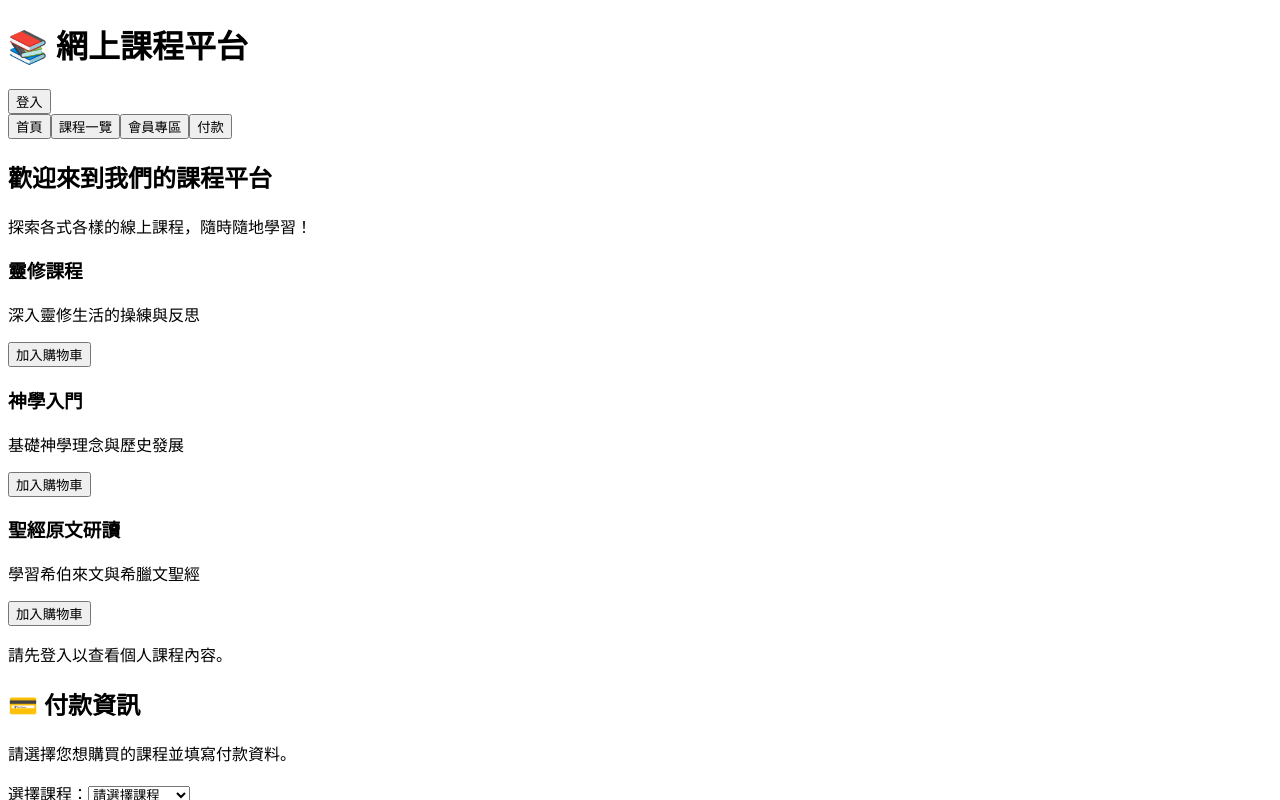
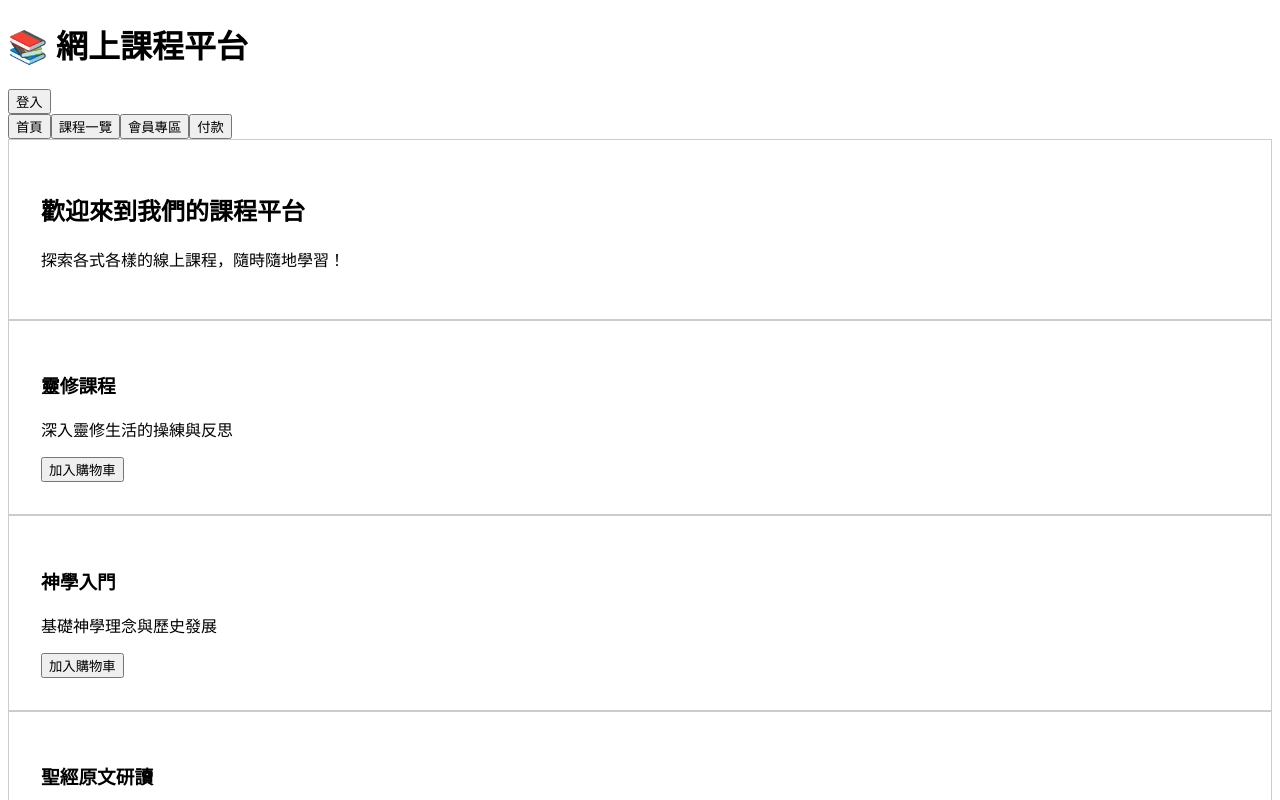
Before and after one commit to Jeffreysit1204/online-course-app, a Next.js app: page / in a window 1280 px wide. Shown: the top 800 px of the page. Built offline with nearby package versions, Linux system fonts and the light colour scheme.

Commit message:
✨ 補上完整 UI 元件：Button, Input, Card, Tabs (含所有子元件)

```diff
--- a/components/ui/card.tsx
+++ b/components/ui/card.tsx
@@ -1,9 +1,9 @@
 import React from 'react'
 
 export function Card({ children }: { children: React.ReactNode }) {
-  return <div className="card">{children}</div>
+  return <div style={{ border: '1px solid #ccc', padding: '1rem' }}>{children}</div>
 }
 
 export function CardContent({ children }: { children: React.ReactNode }) {
-  return <div className="card-content">{children}</div>
+  return <div style={{ padding: '1rem' }}>{children}</div>
 }
--- a/components/ui/tabs.tsx
+++ b/components/ui/tabs.tsx
@@ -1,6 +1,11 @@
 import React from 'react'
 
-export function Tabs({ children }: { children: React.ReactNode }) {
+type TabsProps = {
+  children: React.ReactNode
+  defaultValue: string
+}
+
+export function Tabs({ children }: TabsProps) {
   return <div className="tabs">{children}</div>
 }
 
@@ -8,8 +13,13 @@ export function TabsList({ children }: { children: React.ReactNode }) {
   return <div className="tabs-list">{children}</div>
 }
 
-export function TabsTrigger({ children }: { children: React.ReactNode }) {
-  return <button className="tabs-trigger">{children}</button>
+type TabsTriggerProps = {
+  children: React.ReactNode
+  value: string
+}
+
+export function TabsTrigger({ children, value }: TabsTriggerProps) {
+  return <button data-value={value}>{children}</button>
 }
 
 export function TabsContent({ children }: { children: React.ReactNode }) {
```
